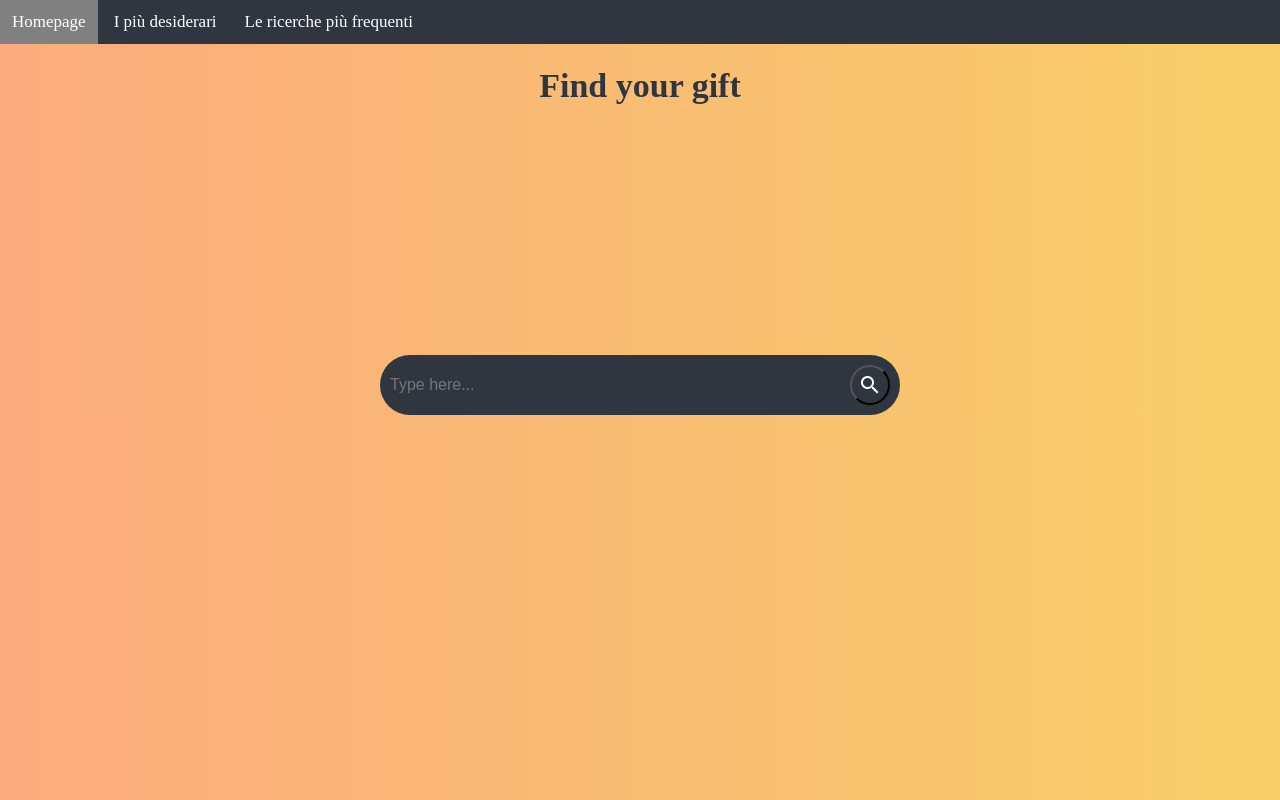
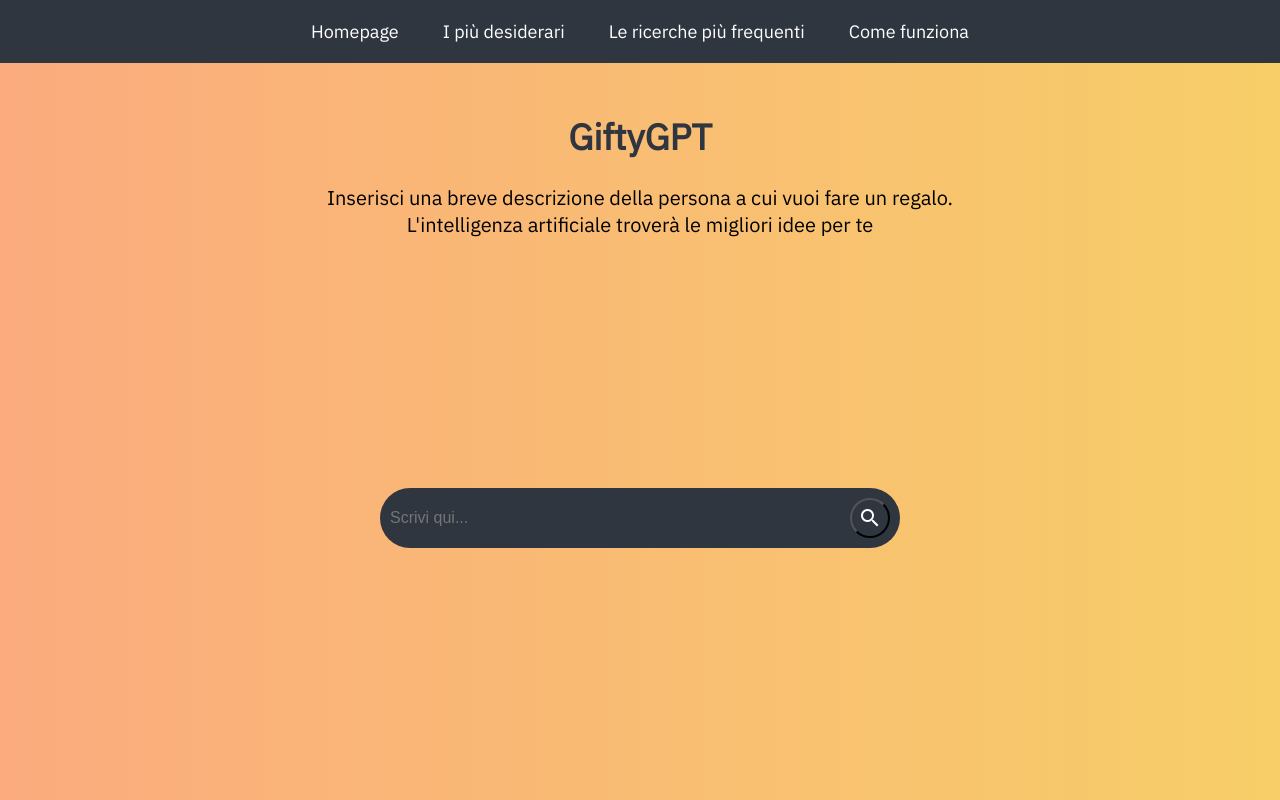
Before and after one commit to michele-porta/GiftyGPT, a website: page home.html in a window 1280 px wide. Drawn offline with Linux system fonts and the light colour scheme.

Commit message:
Update menu and new font

```diff
--- a/home.html
+++ b/home.html
@@ -1,9 +1,10 @@
 <!DOCTYPE html>
 <html>
    <head>
-      <title>Gift</title>
+      <title>GiftyGPT</title>
       <link rel="stylesheet" type="text/css" href="style.css">
       <link href="https://fonts.googleapis.com/icon?family=Material+Icons" rel="stylesheet">
+      <link href="https://fonts.googleapis.com/css?family=IBM Plex Sans" rel="stylesheet" />
       <link rel="icon" href="gift.png">
    </head>
    <body>
@@ -12,11 +13,14 @@
             <li onclick="home()"><a href="#">Homepage</a></li>
             <li onclick="desired()"><a href="#">I più desiderari</a></li>
             <li onclick="search()"><a href="#">Le ricerche più frequenti</a></li>
+            <li onclick="info()"><a href="#">Come funziona</a></li>
          </ul>
       </div>
-      <h1>Find your gift</h1>
+      <h1>GiftyGPT</h1>
+      <div class="description">Inserisci una breve descrizione della persona a cui vuoi fare un regalo. <br>
+         L'intelligenza artificiale troverà le migliori idee per te</div>
       <div class="searchBox" id="searchBox">
-         <input type="text" id="search-bar" placeholder="Type here...">
+         <input type="text" id="search-bar" placeholder="Scrivi qui...">
          <button id="search-button">
          <i class="material-icons">
          search
--- a/style.css
+++ b/style.css
@@ -11,17 +11,22 @@ body {
 
 
 h1 {
-     font-size: 34px;
+     font-size: 36px;
      color: #2f3640;
      text-align: center;
+     font-family: "IBM Plex Sans";
+     font-weight: 700;
+     margin-top: 50px;
 }
  h2 {
      font-size: 20px;
      color: white;
+     font-family: "IBM Plex Sans";
 }
  p {
      font-size: 16px;
      color: white;
+     font-family: "IBM Plex Sans";
 }
 
  li {
@@ -29,10 +34,14 @@ h1 {
     background-color: #2f3640;
     padding: 20px;
     list-style: none;
+    font-family: "IBM Plex Sans";
 }
 
  #menu {
      background-color: #2f3640;
+     display: flex;
+     justify-content: center;
+     align-items: center;
 }
  #menu ul {
      padding: 0;
@@ -45,14 +54,22 @@ h1 {
 }
  #menu ul li a {
      display: block;
-     padding: 12px;
+     padding: 20px;
      text-decoration: none;
      color: white;
-     font-size: 17px;
+     font-size: 18px;
 }
  #menu ul li a:hover {
      background-color: gray;
 }
+
+.description {
+    font-size: 20px;
+    font-family: "IBM Plex Sans";
+    font-weight: 500;
+    text-align: center;
+  }
+
  .searchBox {
      margin: auto;
      margin-top: 250px;
@@ -61,7 +78,7 @@ h1 {
      width: 500px;
      border-radius: 40px;
      padding: 10px;
-     transition: margin-top 1.5s;
+     transition: margin-top 1s;
 }
  .move-up {
      margin-top: 50px;
```
Also changed, not shown: desired.html (+2 -0 lines), search.html (+2 -0 lines).
